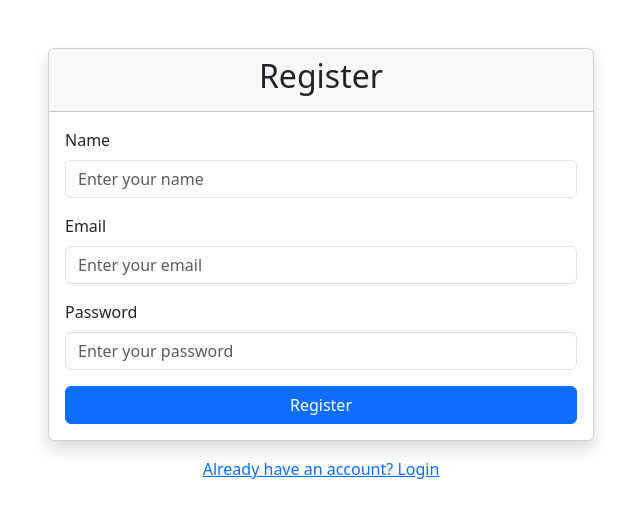
After one commit to AtanuBarua/event-management-system, a PHP site: page /event-management-system/register in a window 1280 px wide. The commit adds this page. Shown: the top 518 px of the page, without its empty margins (319-959 px from the left). Run offline with PHP 8.4, Linux system fonts and the light colour scheme.

Commit message:
user registration

```diff
--- /dev/null
+++ b/app/Controllers/AuthController.php
@@ -0,0 +1,62 @@
+<?php
+
+require_once 'app/Models/User.php';
+
+class AuthController
+{
+    public function register()
+    {
+        if ($_SERVER['REQUEST_METHOD'] == 'POST') {
+            list($errors, $data) = $this->validate();
+
+            if (!empty($errors)) {
+                include 'views/register.php';
+                exit;
+            }
+
+            if ((new User())->create($data)) {
+                $baseUrl = dirname($_SERVER['SCRIPT_NAME']);
+                header('Location: ' . $baseUrl . '/');
+            } else {
+                $errors[] = 'Registration failed. Please contact support.';
+                include 'views/register.php';
+            }
+        } else {
+            include 'views/register.php';
+        }
+    }
+
+    private function validate()
+    {
+        $data['name'] = trim($_POST['name']);
+        $data['email'] = trim($_POST['email']);
+        $data['password'] = trim($_POST['password']);
+        $errors = [];
+
+        if (empty($data['name'])) {
+            $errors[] = "Name required.";
+        }
+
+        if (empty($data['email'])) {
+            $errors[] = "Email required.";
+        } elseif (!filter_var($data['email'], FILTER_VALIDATE_EMAIL)) {
+            $errors[] = 'Invalid email format.';
+        }
+
+        if (empty($data['password'])) {
+            $errors[] = "Password required.";
+        } elseif (strlen($data['password']) < 6) {
+            $errors[] = "Password must be at least 6 characters long.";
+        }
+
+        if (!empty($data['email'])) {
+            $user = (new User())->getUserByEmail($data['email']);
+
+            if (!empty($user)) {
+                $errors[] = "Email already used";
+            }
+        }
+
+        return [$errors, $data];
+    }
+}
--- a/app/Models/User.php
+++ b/app/Models/User.php
@@ -17,4 +17,30 @@ class User
         $stmt = $this->pdo->query("SELECT * FROM users");
         return $stmt->fetchAll(PDO::FETCH_ASSOC);
     }
+
+    public function create($data)
+    {
+        try {
+            $sql = "INSERT INTO users (name, email, password) VALUES (:name, :email, :password)";
+            $stmt = $this->pdo->prepare($sql);
+
+            $stmt->execute([
+                'name' => $data['name'],
+                'email' => $data['email'],
+                'password' => password_hash($data['password'], PASSWORD_BCRYPT),
+            ]);
+
+            return $stmt->rowCount() > 0;
+        } catch (\Throwable $th) {
+            error_log($th->getMessage());
+            return false;
+        }
+    }
+
+    public function getUserByEmail($email) {
+        $sql = "SELECT * FROM users WHERE email = :email LIMIT 1";
+        $stmt = $this->pdo->prepare($sql);
+        $stmt->execute(['email' => $email]);
+        return $stmt->fetch(PDO::FETCH_ASSOC);
+    }
 }
--- /dev/null
+++ b/views/register.php
@@ -0,0 +1,52 @@
+<!DOCTYPE html>
+<html lang="en">
+
+<head>
+    <meta charset="UTF-8">
+    <meta name="viewport" content="width=device-width, initial-scale=1.0">
+    <title>Register</title>
+    <link href="https://cdn.jsdelivr.net/npm/bootstrap@5.3.0-alpha3/dist/css/bootstrap.min.css" rel="stylesheet">
+</head>
+
+<body>
+    <div class="container mt-5">
+        <div class="row justify-content-center">
+            <div class="col-md-6">
+                <div class="card shadow">
+                    <div class="card-header text-center">
+                        <h2>Register</h2>
+                    </div>
+                    <div class="card-body">
+                        <?php if (isset($errors)): ?>
+                            <?php foreach ($errors as $value): ?>
+                                <p style="color: red;"><?= $value; ?></p>
+                            <?php endforeach; ?>
+                        <?php endif; ?>
+                        <form action="/event-management-system/register" method="POST">
+                            <div class="mb-3">
+                                <label for="name" class="form-label">Name</label>
+                                <input type="text" class="form-control" id="name" name="name" value="<?= htmlspecialchars($_POST['name'] ?? '') ?>" placeholder="Enter your name">
+                            </div>
+                            <div class="mb-3">
+                                <label for="email" class="form-label">Email</label>
+                                <input type="email" class="form-control" id="email" name="email" value="<?= htmlspecialchars($_POST['email'] ?? '') ?>" placeholder="Enter your email">
+                            </div>
+                            <div class="mb-3">
+                                <label for="password" class="form-label">Password</label>
+                                <input type="password" class="form-control" id="password" name="password" placeholder="Enter your password">
+                            </div>
+                            <div class="d-grid">
+                                <button type="submit" class="btn btn-primary">Register</button>
+                            </div>
+                        </form>
+                    </div>
+                </div>
+                <div class="text-center mt-3">
+                    <a href="/event-management-system/login">Already have an account? Login</a>
+                </div>
+            </div>
+        </div>
+    </div>
+    <script src="https://cdn.jsdelivr.net/npm/bootstrap@5.3.0-alpha3/dist/js/bootstrap.bundle.min.js"></script>
+</body>
+</html>
--- a/web.php
+++ b/web.php
@@ -1,11 +1,14 @@
 <?php
 
 require_once 'app/Controllers/HomeController.php';
+require_once 'app/Controllers/AuthController.php';
 
 $homeController = new HomeController();
+$authController = new AuthController();
 
 $routes = [
     '/' => ['controller' => $homeController, 'method' => 'index'],
+    '/register' => ['controller' => $authController, 'method' => 'register'],
 ];
 
 $requestUri = parse_url($_SERVER['REQUEST_URI'], PHP_URL_PATH);
```
